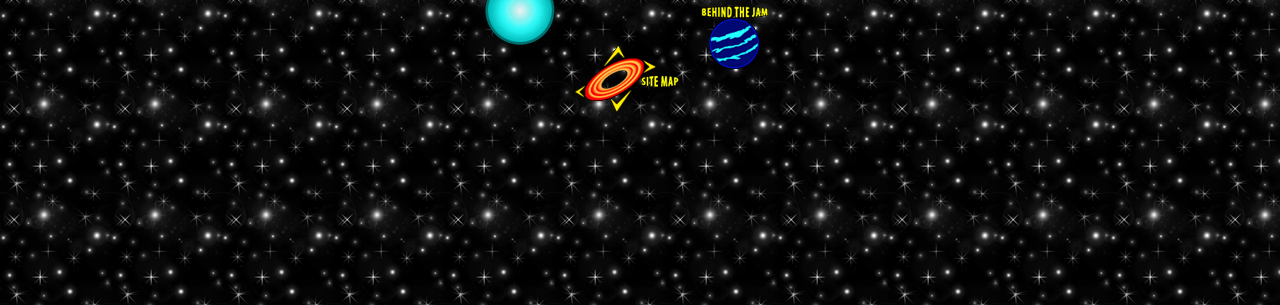
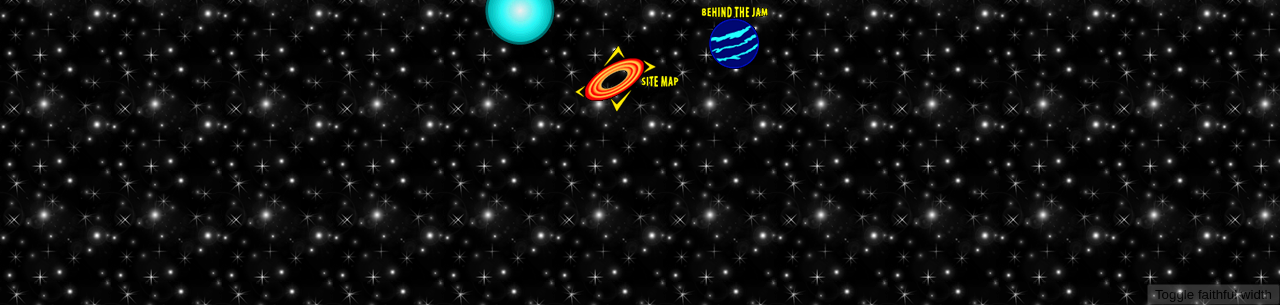
Before and after one commit to michaelruigrok/spacejam-css-grid, a plain HTML site: page index.html in a window 1280 px wide. Shown: the part 495-800 px from the top of the page. Drawn offline with nearby package versions, Linux system fonts and the light colour scheme.

Commit message:
add button to toggle ratio

```diff
--- a/index.html
+++ b/index.html
@@ -25,6 +25,12 @@
 			<img class="souvenirs" src="img/p-souvenirs.gif" alt="Stellar Souvenirs"/>
 			<img class="studio-store" src="img/p-studiostore.gif" alt="Warner Studio Store"/>
 		</main>
+		<button type="button" id="ratio-button">Toggle faithful width</button>
+		<script>
+			var button = document.getElementById("ratio-button");
+			var loop = document.querySelector(".jam-loop");
+			button.addEventListener("click", function(e) { loop.classList.toggle("loop-ratiod"); });
+		</script>
 		<div id="starscape">
 			<script src="starscape.js"></script>
 			<script type="text/javascript">
--- a/style.css
+++ b/style.css
@@ -33,6 +33,17 @@ canvas {
     height: 44vmin;
     min-width: 75vmin;
     min-height: 66vmin;
+}
+
+#ratio-button {
+    position: absolute;
+    opacity: 0.2;
+    right: 0;
+    bottom: 0;
+}
+
+#ratio-button:hover {
+    opacity: 0.75;
 }
 
 .jam-central {
```
